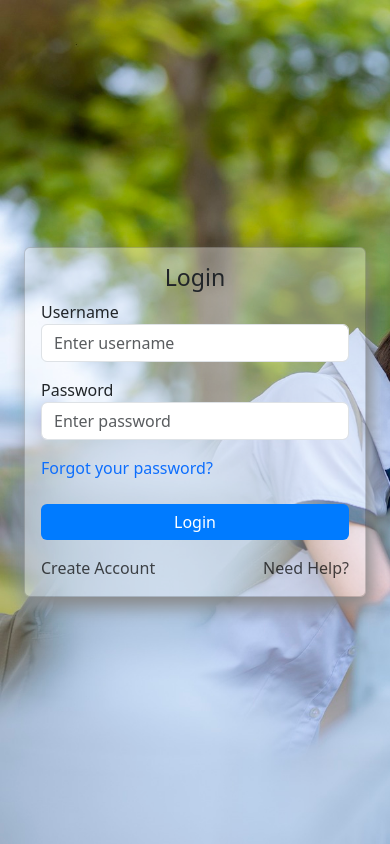
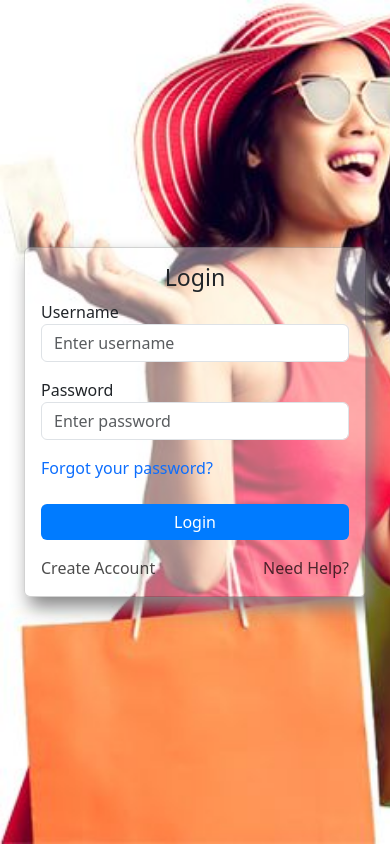
Before and after one commit to AshwinCoder2302/drunken-mart, an Angular app in the folder drunken-mart-web/: page / in a window 390 px wide. Built offline with nearby package versions, Linux system fonts and the light colour scheme.

Commit message:
#FE7 Changed the login background picture for mobile responsive

```diff
--- a/drunken-mart-web/src/app/auth/auth.component.css
+++ b/drunken-mart-web/src/app/auth/auth.component.css
@@ -2,3 +2,10 @@
     background-image: url("../../assets/login2.jpg");
     background-size:cover;
 }
+
+@media (max-width: 500px) {
+    .auth-body{
+        background-image: url("../../assets/login9.png");
+        background-size:cover;
+    }
+}
```
Also changed, not shown: drunken-mart-web/src/assets/login9.png (added).
